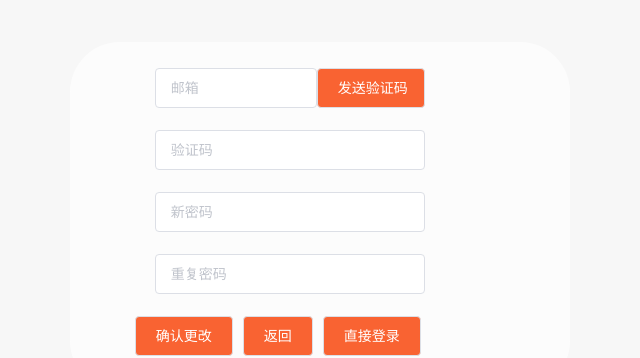
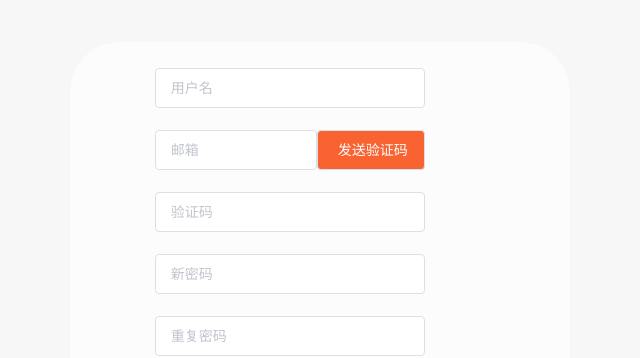
Before and after one commit to wjxchn/2020_Summer_Semester_frontend, a Vue app in the folder SmallSemesterVue/: page /findpassword in a window 1280 px wide. Shown: the part 170-528 px from the top of the page, without its empty margins (320-960 px from the left). Built offline with nearby package versions, Linux system fonts and the light colour scheme; what vue-quill-editor, vue-verify-plugin would draw is missing.

Commit message:
Update Findpassword.vue

```diff
--- a/SmallSemesterVue/src/components/Findpassword.vue
+++ b/SmallSemesterVue/src/components/Findpassword.vue
@@ -6,21 +6,24 @@
     </div>
     <div class="bc">
           <el-form :model="ruleForm2" :rules="rules2" status-icon ref="ruleForm2">
-            <el-form-item label-width="40px" style="width:310px">
-                <el-input style="width:60%;float:left" type="email" auto-complete="off" placeholder="邮箱"></el-input>
-                <el-button style="background-color:#f96332;color:white;width:40%;float:left" >发送验证码</el-button>
+            <el-form-item label-width="40px" style="width:310px" prop="username">
+                <el-input v-model="ruleForm2.username" type="text" auto-complete="off" placeholder="用户名"></el-input>
             </el-form-item>
-            <el-form-item label-width="40px" style="width:310px">
-                <el-input type="text" auto-complete="off" placeholder="验证码"></el-input>
+            <el-form-item label-width="40px" style="width:310px" prop="email">
+                <el-input v-model="ruleForm2.email" style="width:60%;float:left" type="email" auto-complete="off" placeholder="邮箱"></el-input>
+                <el-button style="background-color:#f96332;color:white;width:40%;float:left" @click="sendverifycode">发送验证码</el-button>
             </el-form-item>
-            <el-form-item label-width="40px" style="width:310px">
-                <el-input type="password" auto-complete="off" placeholder="新密码"></el-input>
+            <el-form-item label-width="40px" style="width:310px" prop="verifycode">
+                <el-input v-model="ruleForm2.verifycode" type="text" auto-complete="off" placeholder="验证码"></el-input>
+            </el-form-item>
+            <el-form-item label-width="40px" style="width:310px" prop="newpassword">
+                <el-input v-model="ruleForm2.newpassword" type="password" auto-complete="off" placeholder="新密码"></el-input>
             </el-form-item >
-            <el-form-item label-width="40px" style="width:310px">
-                <el-input type="password2"  auto-complete="off" placeholder="重复密码"></el-input>
+            <el-form-item label-width="40px" style="width:310px" prop="checkpassword">
+                <el-input v-model="ruleForm2.checkpassword" type="password2"  auto-complete="off" placeholder="重复密码"></el-input>
             </el-form-item >
             <el-form-item label-width="20px" style="width:400px">
-              <el-button style="background-color:#f96332;color:white;">确认更改</el-button>
+              <el-button style="background-color:#f96332;color:white;" @click="changepassword">确认更改</el-button>
               <el-button style="background-color:#f96332;color:white;" @click="Return" >返回</el-button>
               <el-button style="background-color:#f96332;color:white;" @click="Login" >直接登录</el-button>
             </el-form-item>
@@ -35,7 +38,31 @@ export default {
   data() {
     return {
       logining: false,
-        checked: true
+      checked: true,
+      ruleForm2: {
+        username: '',
+        email: '',
+        verifycode: '',
+        newpassword: '',
+        checkpassword: ''
+      },
+      rules2: {
+        username: [
+          { required: true, message: '请输入用户名', trigger: 'blur' },
+        ],
+        email: [
+          { required: true, message: '请输入邮箱', trigger: 'blur' },
+        ],
+        verifycode: [
+          { required: true, message: '请输入验证码', trigger: 'blur' },
+        ],
+        newpassword: [
+          { required: true, message: '请输入新密码', trigger: 'blur' },
+        ],
+        checkpassword: [
+          { required: true, message: '请输入验证密码', trigger: 'blur' },
+        ]
+      }
     };
   },
   methods: {
@@ -44,8 +71,59 @@ export default {
     },
     Login(){
       this.$router.push('/Login')
+    },
+    sendverifycode(){
+      axios({
+        method: 'post',
+        url: 'http://localhost:8000/api/sendverifycode/',
+        data:{ 'username': this.ruleForm2.username, 'email': this.ruleForm2.email}
+      })
+      .then(response => {
+        if(response.data.code === 200){
+          alert('发送验证码成功')
         }
-
+        else if(response.data.code === 400){
+          alert('发送验证码失败')
+        }
+        else{
+          alert('发送验证码错误')
+        }
+      })
+      .catch(error => {
+        alert('错误')
+      })
+    },
+    changepassword(){
+      axios({
+        method: 'post',
+        url: 'http://localhost:8000/api/changepassword/',
+        data:{ 'username': this.ruleForm2.username, 'email': this.ruleForm2.email, 'verifycode': this.ruleForm2.verifycode, 'newpassword': this.ruleForm2.newpassword, 'checkpassword': this.ruleForm2.checkpassword}
+      })
+      .then(response => {
+        if(response.data.code === 200){
+          alert('修改密码成功')
+          this.$router.push('/login')
+        }
+        else if(response.data.code === 401){
+          alert('两次密码不相同')
+        }
+        else if(response.data.code === 402){
+          alert('输入信息有误')
+        }
+        else if(response.data.code === 403){
+          alert('验证码错误')
+        }
+        else if(response.data.code === 410){
+          alert('验证码超时')
+        }
+        else{
+          alert('发送验证码错误')
+        }
+      })
+      .catch(error => {
+        alert('错误')
+      })
+    }
   }
 }
 </script>
```
Lines whose indentation alone changed are shown as unchanged.
